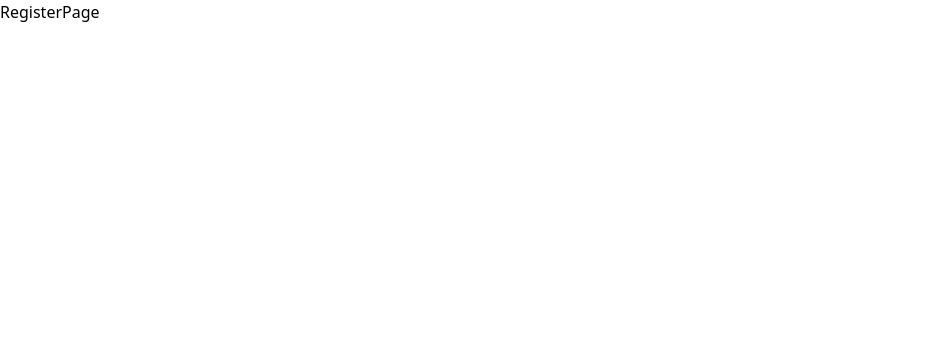
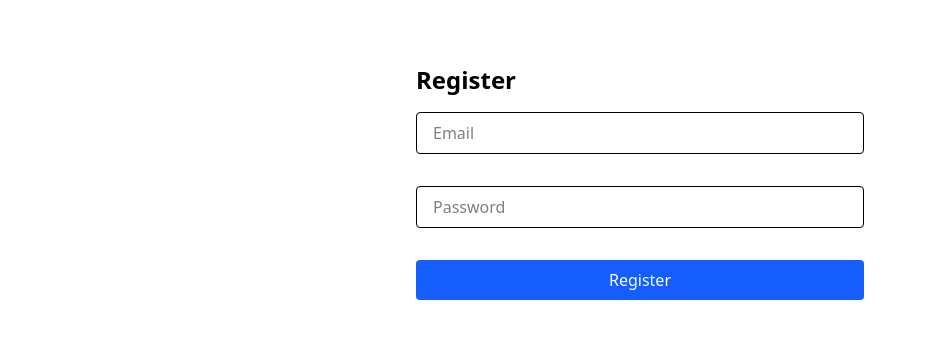
Before and after one commit to Levi9111/ColabSpace-Client, a Next.js app: page /register in a window 1280 px wide. Shown: the top 338 px of the page, without its empty margins (0-926 px from the left). Built offline with nearby package versions, Linux system fonts and the light colour scheme; no server answers.

Commit message:
register page created

```diff
--- a/src/app/register/page.tsx
+++ b/src/app/register/page.tsx
@@ -1,5 +1,76 @@
+'use client';
+import {
+  useGenerateOtpMutation,
+  useRegisterMutation,
+} from '@/redux/auth/authApi';
+import { zodResolver } from '@hookform/resolvers/zod';
+import { useRouter } from 'next/navigation';
+import { useForm } from 'react-hook-form';
+import { z } from 'zod';
+
+const schema = z.object({
+  email: z.email({ message: 'Invalid email address' }),
+  password: z
+    .string()
+    .min(6, { message: 'Password must be at least 6 characters' }),
+});
+
+type FormInput = z.infer<typeof schema>;
+
 const RegisterPage = () => {
-  return <div>RegisterPage</div>;
+  const {
+    register,
+    handleSubmit,
+    formState: { errors },
+  } = useForm<FormInput>({
+    resolver: zodResolver(schema),
+  });
+
+  const [registerUser] = useRegisterMutation();
+  const [generateOtp] = useGenerateOtpMutation();
+  const router = useRouter();
+
+  const onSubmit = async (data: FormInput) => {
+    console.log(data);
+    try {
+      const result = await registerUser(data).unwrap();
+      console.log(result);
+      const otpResult = await generateOtp({ email: data.email }).unwrap();
+      console.log(otpResult);
+      router.push(`/verify-otp?email=${encodeURIComponent(data.email)}`);
+    } catch (error) {
+      console.log('Registrationi failed', error);
+    }
+  };
+
+  return (
+    <div className="max-w-md mx-auto mt-16">
+      <h2 className="text-2xl font-bold mb-4">Register</h2>
+      <form onSubmit={handleSubmit(onSubmit)} className="space-y-4">
+        <input
+          {...register('email')}
+          placeholder="Email"
+          className="w-full px-4 py-2 border rounded"
+        />
+        <p className="text-red-500 text-sm">{errors.email?.message}</p>
+
+        <input
+          {...register('password')}
+          type="password"
+          placeholder="Password"
+          className="w-full px-4 py-2 border rounded"
+        />
+        <p className="text-red-500 text-sm">{errors.password?.message}</p>
+
+        <button
+          type="submit"
+          className="w-full bg-blue-600 text-white py-2 rounded hover:bg-blue-700 transition-colors"
+        >
+          Register
+        </button>
+      </form>
+    </div>
+  );
 };
 
 export default RegisterPage;
--- a/src/redux/auth/authApi.ts
+++ b/src/redux/auth/authApi.ts
@@ -30,7 +30,7 @@ export const authApi = baseApi.injectEndpoints({
     register: builder.mutation({
       query: (data: { email: string; password: string }) => ({
         url: '/auth/register',
-        mehtod: 'POST',
+        method: 'POST',
         body: data,
       }),
     }),
@@ -58,4 +58,8 @@ export const {
   useRefreshTokenQuery,
   useGetMeQuery,
   useLogoutMutation,
+
+  useRegisterMutation,
+  useGenerateOtpMutation,
+  useVerifyOtpMutation,
 } = authApi;
```
